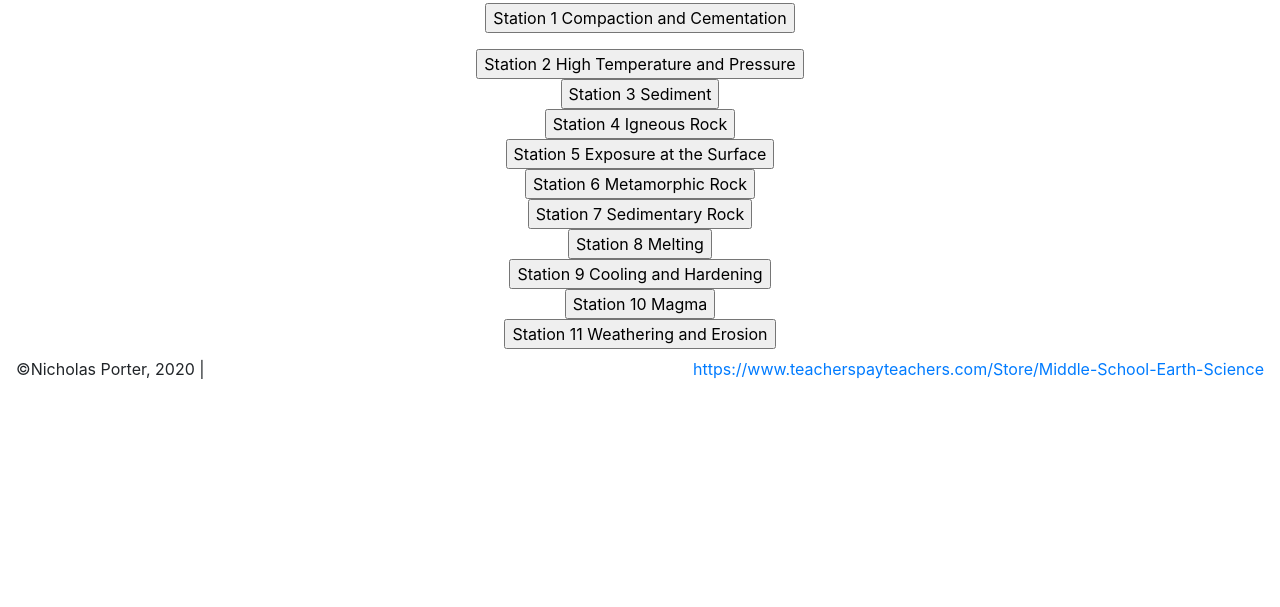
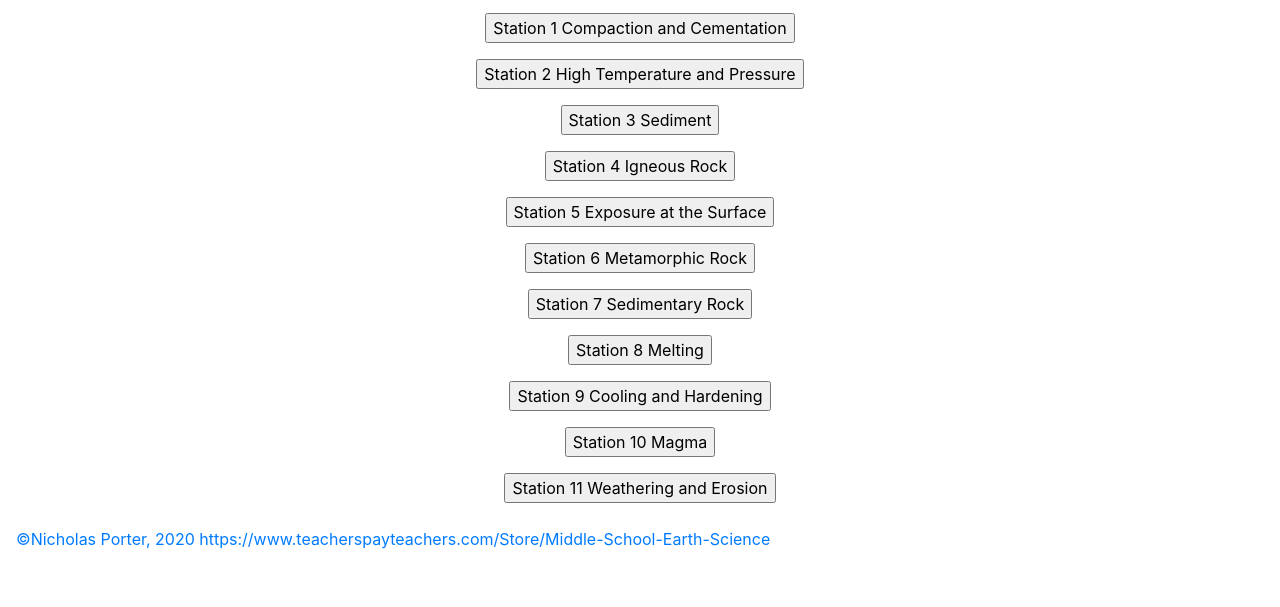
Before and after one commit to porternick/rockcyclesimulator, a website: page index.html in a window 1280 px wide. Shown: the part 193-800 px from the top of the page. Drawn offline with Linux system fonts and the light colour scheme.

Commit message:
Update index.html

```diff
--- a/index.html
+++ b/index.html
@@ -98,26 +98,26 @@ function StationEleven()
   <div class="container">
     <div class="row">
       <div class="col-lg-12 text-center">
-        <h2 class="mt-5">Rock Cycle Simulator</h2>
+        <h1 class="mt-5">Rock Cycle Simulator</h1>
         <p class="lead">Click the station button once. Follow the instructions to go to another station or continue at the current station.</p>
 
-        <h3 id="s1"></h3>
+        <h2 id="s1"></h2>
 
         <p><input type="button" id="btnSymbol" value="Station 1 Compaction and Cementation" onclick="StationOne();" /></p>
-        <input type="button" id="btnSymbol" value="Station 2 High Temperature and Pressure" onclick="StationTwo();" /></br>
-        <input type="button" id="btnSymbol" value="Station 3 Sediment" onclick="StationThree();" /></br>
-        <input type="button" id="btnSymbol" value="Station 4 Igneous Rock" onclick="StationFour();" /></br>
-        <input type="button" id="btnSymbol" value="Station 5 Exposure at the Surface" onclick="StationFive();" /></br>
-        <input type="button" id="btnSymbol" value="Station 6 Metamorphic Rock" onclick="StationSix();" /></br>
-        <input type="button" id="btnSymbol" value="Station 7 Sedimentary Rock" onclick="StationSeven();" /></br>
-        <input type="button" id="btnSymbol" value="Station 8 Melting" onclick="StationEight();" /></br>
-        <input type="button" id="btnSymbol" value="Station 9 Cooling and Hardening" onclick="StationNine();" /></br>
-        <input type="button" id="btnSymbol" value="Station 10 Magma" onclick="StationTen();" /></br>
-        <input type="button" id="btnSymbol" value="Station 11 Weathering and Erosion" onclick="StationEleven();" />
+        <p><input type="button" id="btnSymbol" value="Station 2 High Temperature and Pressure" onclick="StationTwo();" /></p>
+        <p><input type="button" id="btnSymbol" value="Station 3 Sediment" onclick="StationThree();" /></p>
+        <p><input type="button" id="btnSymbol" value="Station 4 Igneous Rock" onclick="StationFour();" /></p>
+        <p><input type="button" id="btnSymbol" value="Station 5 Exposure at the Surface" onclick="StationFive();" /></p>
+        <p><input type="button" id="btnSymbol" value="Station 6 Metamorphic Rock" onclick="StationSix();" /></p>
+        <p><input type="button" id="btnSymbol" value="Station 7 Sedimentary Rock" onclick="StationSeven();" /></p>
+        <p><input type="button" id="btnSymbol" value="Station 8 Melting" onclick="StationEight();" /></p>
+        <p><input type="button" id="btnSymbol" value="Station 9 Cooling and Hardening" onclick="StationNine();" /></p>
+        <p><input type="button" id="btnSymbol" value="Station 10 Magma" onclick="StationTen();" /></p>
+        <p><input type="button" id="btnSymbol" value="Station 11 Weathering and Erosion" onclick="StationEleven();" /></p>
         </div>
     </div>
   </div>
-  <div class="navbar navbar-fixed-bottom">&#169;Nicholas Porter, 2020 | <a href="https://www.teacherspayteachers.com/Store/Middle-School-Earth-Science">https://www.teacherspayteachers.com/Store/Middle-School-Earth-Science</a></div>
+  <div class="navbar navbar-fixed-bottom"><a href="https://www.teacherspayteachers.com/Store/Middle-School-Earth-Science">&#169;Nicholas Porter, 2020  https://www.teacherspayteachers.com/Store/Middle-School-Earth-Science</a></div>
 
   <!-- Bootstrap core JavaScript -->
   <script src="vendor/jquery/jquery.slim.min.js"></script>
```
